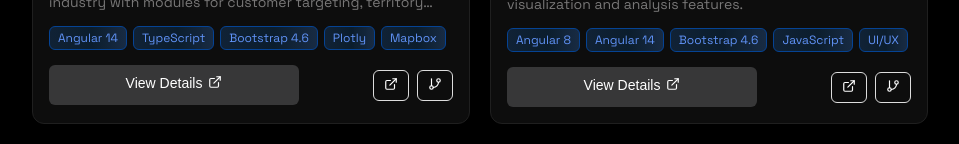
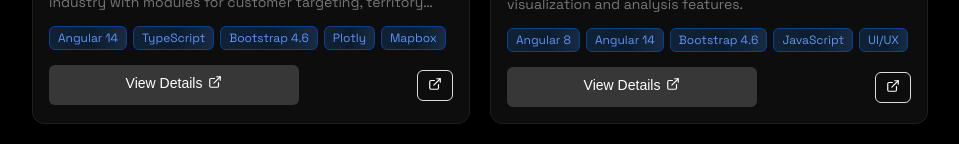
Before and after one commit to narendrapandagre/dev-narendra, a Next.js app: page /projects in a window 1280 px wide. Shown: the part 650-794 px from the top of the page, without its empty margins (160-1119 px from the left). Built offline with nearby package versions, Linux system fonts and the light colour scheme.

Commit message:
modify code and some info update

```diff
--- a/src/app/projects/[slug]/page.tsx
+++ b/src/app/projects/[slug]/page.tsx
@@ -37,7 +37,7 @@ export default function ProjectDetails({ params }: { params: { slug: string } })
             <div className={styles.btnDiv}>
               {/* onClick={() => window.open(`${project.url}`, "_blank")} */}
               <button onClick={() => window.open(`${project.url}`, "_blank")} className={`${styles.btn} ${styles.primary}`}><EyeIcon size={18}/> View Live Project</button>
-              <button className={`${styles.btn} ${styles.secondary}`}><GiftIcon size={18}/> View Source Code</button>
+              {/* <button className={`${styles.btn} ${styles.secondary}`}><GiftIcon size={18}/> View Source Code</button> */}
             </div>
           </div>
         </div>
--- a/src/app/projects/page.tsx
+++ b/src/app/projects/page.tsx
@@ -126,12 +126,14 @@ export default function ProjectsShowcase() {
                   View Details <ExternalLink size={14} />
                 </button>
                 <div className={styles.footerIcons}>
-                  <button className={styles.iconBtn}>
+                  <button onClick={() => window.open(proj.url, "_blank")} className={styles.iconBtn}>
                     <ExternalLink size={14} />
                   </button>
-                  <button className={styles.iconBtn}>
-                    <GitBranchIcon size={14} />
-                  </button>
+                  {proj.giturl?.trim() && (
+                    <button onClick={() => window.open(proj.giturl, "_blank")} className={styles.iconBtn}>
+                      <GitBranchIcon size={14} />
+                    </button>
+                  )}
                 </div>
               </div>
             </div>
--- a/src/app/projects/projectsData.ts
+++ b/src/app/projects/projectsData.ts
@@ -212,6 +212,7 @@ const projects = [
     id: 6,
     slug: "web-portfolio",
     url: "https://dev-narendra.vercel.app/",
+    giturl: "https://github.com/narendrapandagre/dev-narendra",
     title: "Personal Web Portfolio",
     desc: "My personal portfolio website built with Next.js and Tailwind CSS to showcase my skills and projects.",
     type: "website",
--- a/src/app/resume/page.tsx
+++ b/src/app/resume/page.tsx
@@ -556,7 +556,7 @@ Angular 8, Angular 14, HTML, CSS, JavaScript, Bootstrap 4.6, and Angular Materia
 
         {/* Footer */}
         <footer className={styles.footer}>
-          <p>This resume was generated on August 16, 2025 · Last updated August 18, 2025</p>
+          <p>This resume was generated on June 29, 2026 · Last updated June 29, 2026</p>
         </footer>
       </div>
     </div>
```
